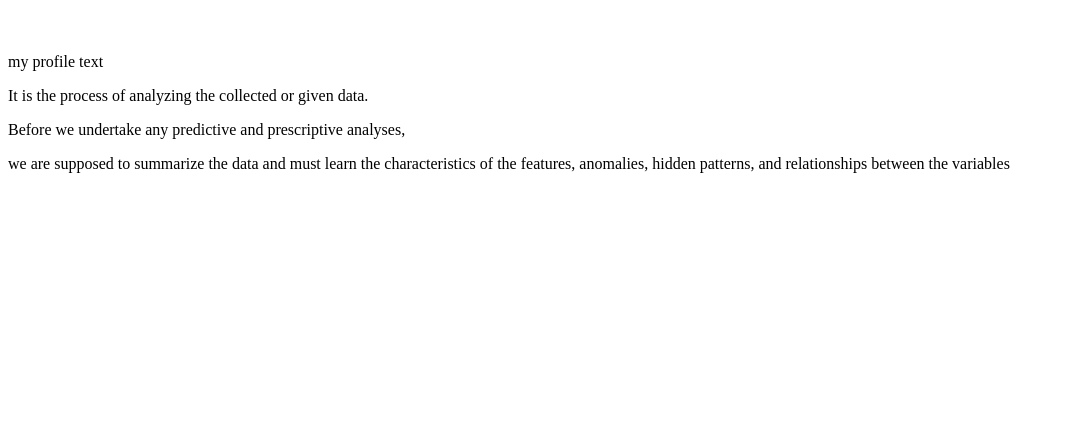
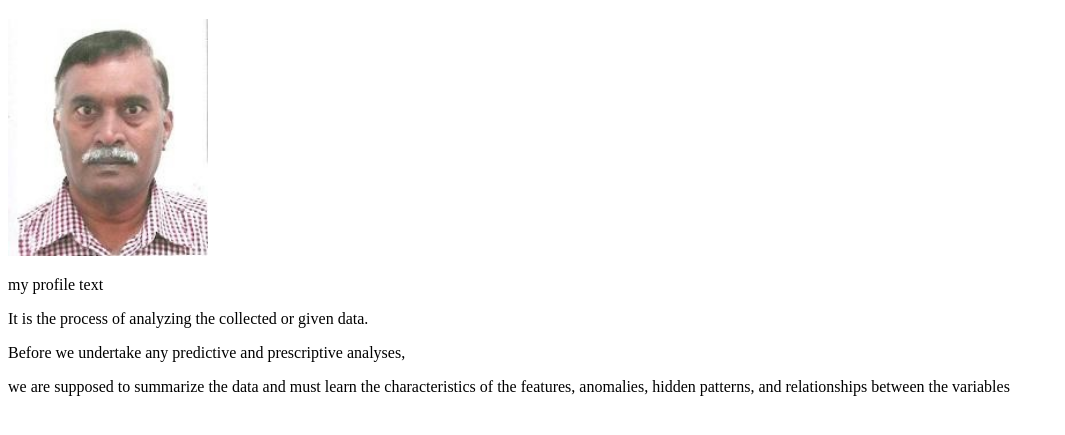
Before and after one commit to Murugan3000/myproject, a plain HTML site: page index.html in a window 1280 px wide. Shown: the part 61-496 px from the top of the page, without its empty margins (0-1065 px from the left). Drawn offline with Linux system fonts and the light colour scheme.

Commit message:
photoadded

```diff
--- a/index.html
+++ b/index.html
@@ -7,7 +7,7 @@
 </head>
 <body>
     <h1>MURUGAN KANDASAMY</h1>
-    <img width="200px" src="mine1.jpg" alt="">
+    <img width="200px" src="mine1.jpeg" alt="">
     <p>my profile text</p>
     <p>It is the process of analyzing the collected or given data.</p>
     <p>Before we undertake any predictive and prescriptive analyses,</p>
```
